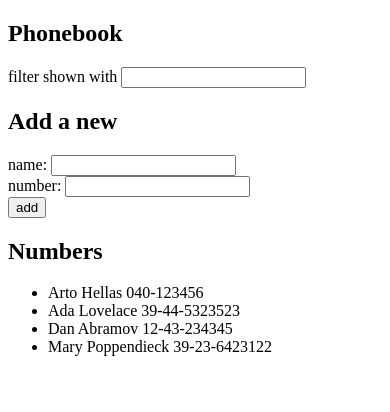
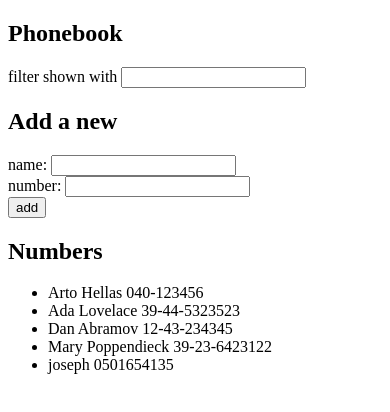
Before and after one commit to daduam/fsopen-1-2, a React (Create React App) app in the folder part2/phonebook/: page / in a window 390 px wide. Shown: the top 412 px of the page. Built offline with nearby package versions, Linux system fonts and the light colour scheme; data requests are answered from the project's data file.

Commit message:
do step7 of phonebook

```diff
--- a/part2/phonebook/db.json
+++ b/part2/phonebook/db.json
@@ -1,5 +1,5 @@
 {
-  "persons":[
+  "persons": [
     {
       "name": "Arto Hellas",
       "number": "040-123456",
@@ -19,6 +19,12 @@
       "name": "Mary Poppendieck",
       "number": "39-23-6423122",
       "id": 4
+    },
+    {
+      "name": "joseph",
+      "number": "0501654135",
+      "show": true,
+      "id": 5
     }
   ]
 }
--- a/part2/phonebook/src/App.js
+++ b/part2/phonebook/src/App.js
@@ -41,9 +41,13 @@
         show: true
       }
 
-      setPersons(persons.concat(personObject))
-      setNewName('')
-      setNewNumber('')
+      axios
+        .post('http://localhost:3001/persons', personObject)
+        .then(response => {
+          setPersons(persons.concat(response.data))
+          setNewName('')
+          setNewNumber('')
+        })
     }
     else {
       alert(`${newName} is already added to the phonebook`)
@@ -58,8 +62,8 @@
   const personsToShow = showAll
     ? persons
     : persons.filter(
-        person => person.name.toLowerCase().includes(filterString)
-      )
+      person => person.name.toLowerCase().includes(filterString)
+    )
 
   return (
     <div>
```
